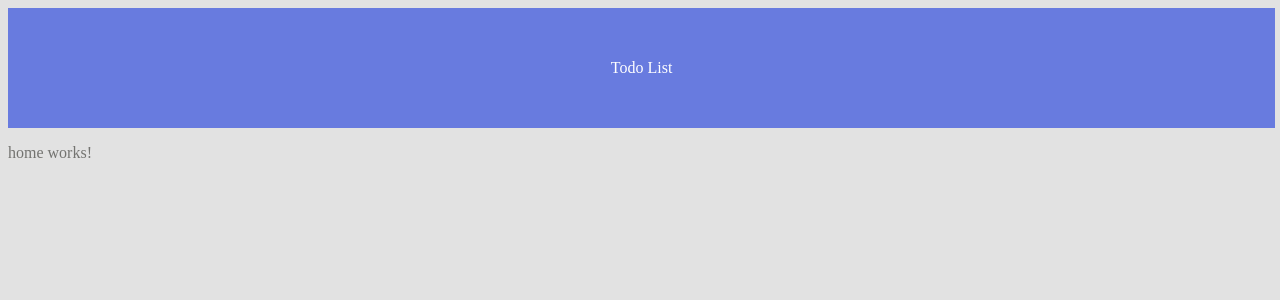
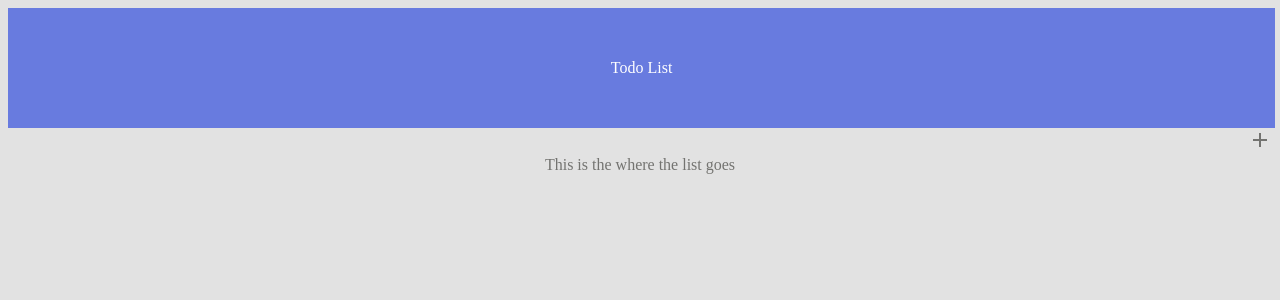
Before and after one commit to swernimo/todo, an Angular app in the folder web/: page / in a window 1280 px wide. Shown: the top 300 px of the page. Built offline with nearby package versions, Linux system fonts and the light colour scheme.

Commit message:
basic styling of home component

```diff
--- /dev/null
+++ b/web/src/app/components/addbutton/addbutton.component.css
@@ -0,0 +1,9 @@
+@import url('../../../styles.css');
+
+.wrapper {
+    span {
+        &:hover {
+            cursor: pointer;
+        }
+    }
+}
--- /dev/null
+++ b/web/src/app/components/addbutton/addbutton.component.html
@@ -0,0 +1,5 @@
+<div class="wrapper">
+    <span class="material-symbols-outlined" (click)="addBtnClicked()">
+        add
+        </span>
+</div>
--- /dev/null
+++ b/web/src/app/components/addbutton/addbutton.component.ts
@@ -0,0 +1,21 @@
+import { Component, EventEmitter, Output } from '@angular/core';
+
+@Component({
+  selector: 'app-addbutton',
+  standalone: true,
+  imports: [],
+  templateUrl: './addbutton.component.html',
+  styleUrl: './addbutton.component.css'
+})
+export class AddbuttonComponent {
+
+  @Output()
+  public addClicked: EventEmitter<void> = new EventEmitter();
+
+  constructor() {}
+
+  public addBtnClicked(): void {
+    this.addClicked.emit();
+  }
+
+}
--- a/web/src/app/pages/home/home.component.css
+++ b/web/src/app/pages/home/home.component.css
@@ -1 +1,18 @@
 @import url('../../../styles.css');
+
+.wrapper {
+    display: flex;
+    width: 100%;
+    flex-direction: column;
+
+    .add {
+        display: flex;
+        width: 100%;
+        justify-content: end;
+    }
+
+    .list {
+        display: flex;
+        justify-content: center;
+    }
+}
--- a/web/src/app/pages/home/home.component.html
+++ b/web/src/app/pages/home/home.component.html
@@ -1 +1,8 @@
-<p>home works!</p>
+<div class="wrapper">
+    <div class="add">
+        <app-addbutton (addClicked)="addList()"></app-addbutton>
+    </div>
+    <div class="list">
+        <span>This is the where the list goes</span>
+    </div>
+</div>
--- a/web/src/app/pages/home/home.component.ts
+++ b/web/src/app/pages/home/home.component.ts
@@ -1,12 +1,18 @@
+import { CommonModule } from '@angular/common';
 import { Component } from '@angular/core';
+import { AddbuttonComponent } from '../../components/addbutton/addbutton.component';
 
 @Component({
   selector: 'app-home',
   standalone: true,
-  imports: [],
+  imports: [CommonModule, AddbuttonComponent],
   templateUrl: './home.component.html',
   styleUrl: './home.component.css'
 })
 export class HomeComponent {
 
+
+  public addList(): void {
+    console.log('Add List');
+  }
 }
--- a/web/src/index.html
+++ b/web/src/index.html
@@ -6,6 +6,7 @@
   <base href="/">
   <meta name="viewport" content="width=device-width, initial-scale=1">
   <link rel="icon" type="image/x-icon" href="favicon.ico">
+  <link rel="stylesheet" href="https://fonts.googleapis.com/css2?family=Material+Symbols+Outlined:opsz,wght,FILL,GRAD@20..48,100..700,0..1,-50..200" />
 </head>
 <body>
   <app-root></app-root>
```
Also changed, not shown: 1 other file (tests, documents, lock files or other folders).
